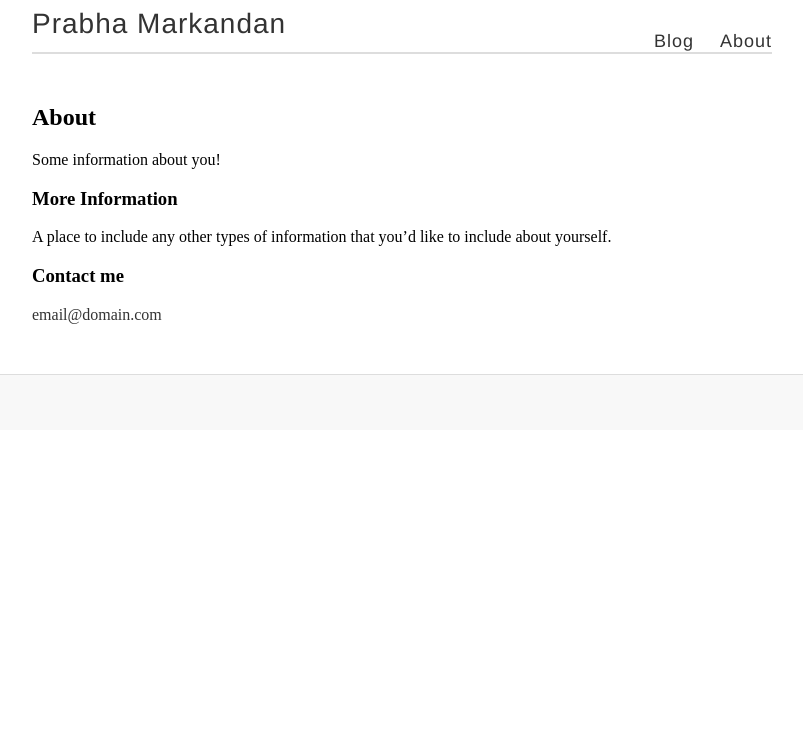
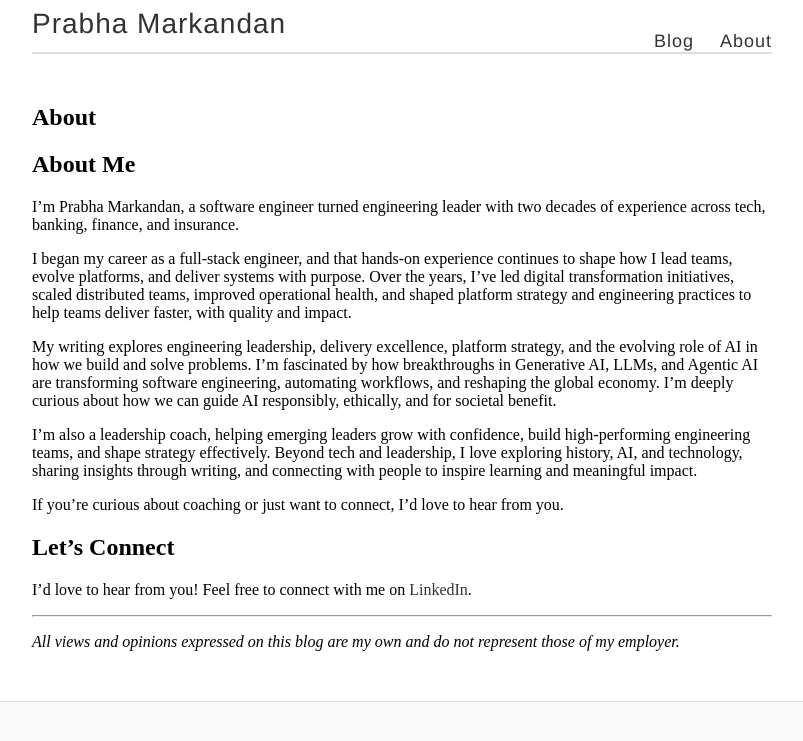
Before and after one commit to prabhamarkandan/prabhamarkandan.github.io, a Jekyll site: the page built from about.md, in a window 1280 px wide. Shown: the top 741 px of the page, without its empty margins (238-1041 px from the left). Built offline with Jekyll 4.4.1, drawn with Linux system fonts in a browser that asks for light colours.

Commit message:
Add comprehensive About page with professional background and LinkedIn connection

```diff
--- a/about.md
+++ b/about.md
@@ -4,12 +4,22 @@
 permalink: /about/
 ---
 
-Some information about you!
+## About Me
 
-### More Information
+I'm Prabha Markandan, a software engineer turned engineering leader with two decades of experience across tech, banking, finance, and insurance.
 
-A place to include any other types of information that you'd like to include about yourself.
+I began my career as a full-stack engineer, and that hands-on experience continues to shape how I lead teams, evolve platforms, and deliver systems with purpose. Over the years, I've led digital transformation initiatives, scaled distributed teams, improved operational health, and shaped platform strategy and engineering practices to help teams deliver faster, with quality and impact.
 
-### Contact me
+My writing explores engineering leadership, delivery excellence, platform strategy, and the evolving role of AI in how we build and solve problems. I'm fascinated by how breakthroughs in Generative AI, LLMs, and Agentic AI are transforming software engineering, automating workflows, and reshaping the global economy. I'm deeply curious about how we can guide AI responsibly, ethically, and for societal benefit.
 
-[email@domain.com](mailto:email@domain.com)
+I'm also a leadership coach, helping emerging leaders grow with confidence, build high-performing engineering teams, and shape strategy effectively. Beyond tech and leadership, I love exploring history, AI, and technology, sharing insights through writing, and connecting with people to inspire learning and meaningful impact.
+
+If you're curious about coaching or just want to connect, I'd love to hear from you.
+
+## Let's Connect
+
+I'd love to hear from you! Feel free to connect with me on [LinkedIn](https://www.linkedin.com/in/prabha-markandan-24816918/).
+
+---
+
+*All views and opinions expressed on this blog are my own and do not represent those of my employer.*
```
